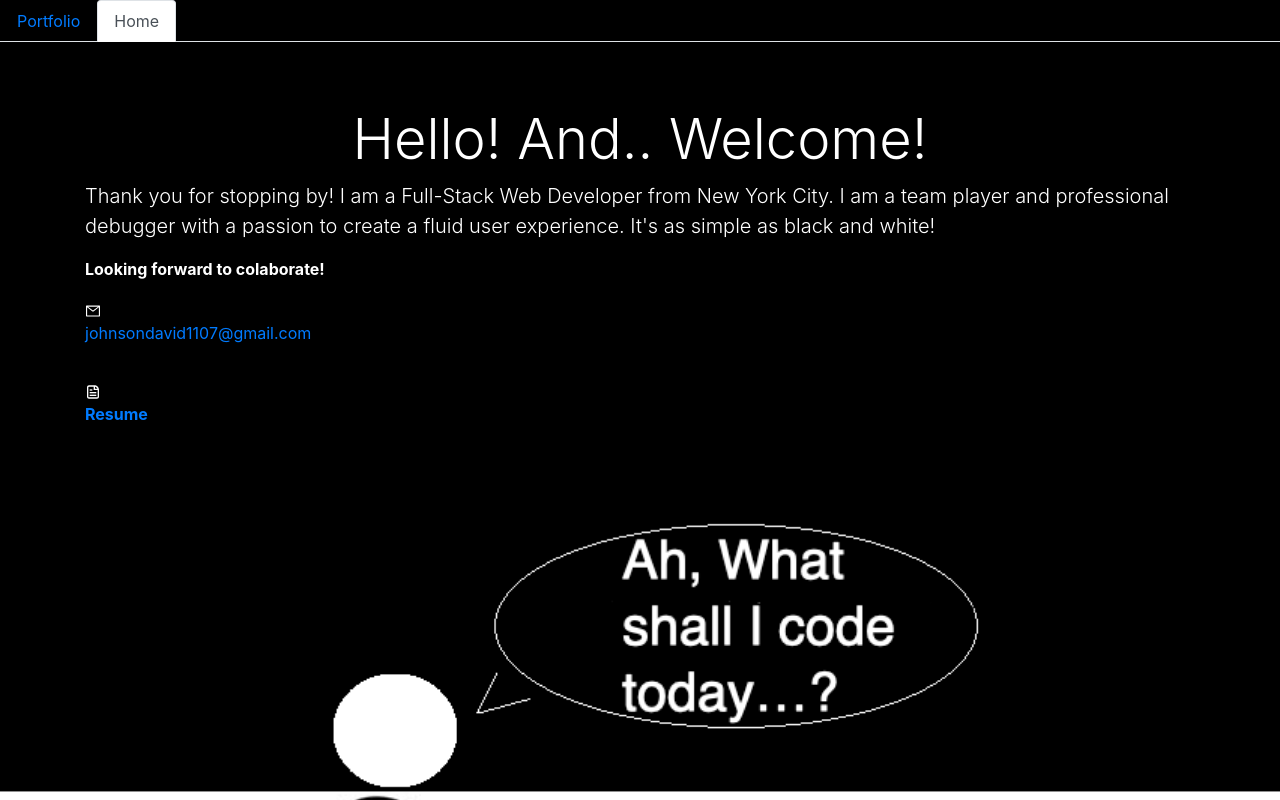
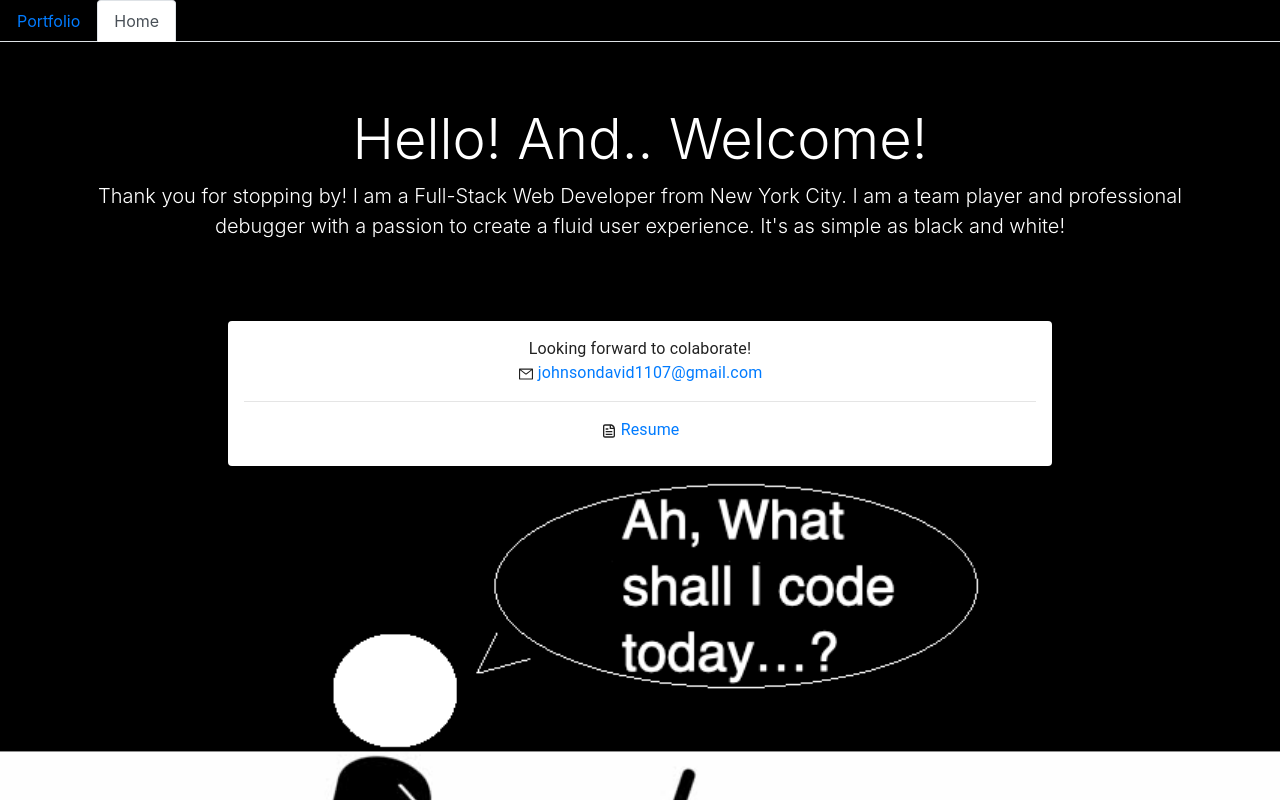
Before and after one commit to johnsondavid1107/uniosReactPortfolio, a React (Create React App) app: page / in a window 1280 px wide. Shown: the top 800 px of the page. Built offline with nearby package versions, Linux system fonts and the light colour scheme; a web font is replaced by a local one.

Commit message:
updates to the main page, changed box layout, added text to the project cards

```diff
--- a/src/App.js
+++ b/src/App.js
@@ -21,7 +21,7 @@ function App() {
         <Portfolio />
       </div> */}
         <Route exact path="/" component={Home} />
-        <Route exact path="/portfolio" component={Portfolio} />
+        <Route exact path="/uniosReactPortfolio/portfolio" component={Portfolio} />
         <Route exact path="/uniosReactPortfolio" component={Home} />
 
 
--- a/src/components/Navbar.js
+++ b/src/components/Navbar.js
@@ -27,7 +27,7 @@ function Navbar() {
                 <div className="col-12 text-center" style={styles.noPadding}>
                     <ul className="nav nav-tabs" style={styles.back}>
                         <li className="nav-item">
-                            <Link to="/portfolio" className={location.pathname === "/portfolio" ? "nav-link active" : "nav-link"} >
+                            <Link to="/uniosReactPortfolio/portfolio" className={location.pathname === "/uniosReactPortfolio/portfolio" ? "nav-link active" : "nav-link"} >
                                 Portfolio
                        </Link>
                         </li>
--- a/src/components/Projects.js
+++ b/src/components/Projects.js
@@ -27,7 +27,7 @@ function Projects() {
             border: "100px"
         },
         box: {
-            width: "300px",
+            width: "150px",
             background: "white"
 
         },
@@ -61,38 +61,36 @@ function Projects() {
             <div className="row text-center" style={styles.raiseRow}>
                 <div className="col-6 col-sm-6 col-md-4 col-xl-3" style={styles.imageTest}>
                     <a href="https://johnsondavid1107.github.io/albusterEmployeeDirectory/" target="_blank"><img src={EmployeeDirectory} alt="test" className="pic" data-aos="flip-left" style={styles.picture}></img></a>
-                    <h3 className="makeAppear" style={styles.middle}>Employee Directory</h3>
+                    <a href="https://johnsondavid1107.github.io/albusterEmployeeDirectory/" target="_blank"> <h3 className="makeAppear" style={styles.middle}>Employee Directory: React Application</h3></a>
 
                 </div>
                 <div className="col-6 col-sm-6 col-md-4 col-xl-3" style={styles.imageTest}>
                     <a href="https://hidden-stream-16175.herokuapp.com/" target="_blank"><img src={Burger} alt="test" className="pic" data-aos="flip-left" style={styles.picture}></img></a>
-                    <h3 className="makeAppear" style={styles.middle} >Eat-Da-Burga</h3>
+                    <a href="https://hidden-stream-16175.herokuapp.com/" target="_blank"><h3 className="makeAppear" style={styles.middle} >Eat-Da-Burger: Heroku</h3></a>
                 </div>
                 <div className="col-6 col-sm-6 col-md-4 col-xl-3" style={styles.imageTest}>
                     <a href="https://johnsondavid1107.github.io/EsprayDayPlanner/" target="_blank"><img src={dayPlanner} alt="test" className="pic" data-aos="flip-left" style={styles.picture}></img></a>
-                    <h3 className="makeAppear" style={styles.middle} >Day Planner</h3>
+                    <a href="https://johnsondavid1107.github.io/EsprayDayPlanner/" target="_blank"><h3 className="makeAppear" style={styles.middle} >Day Planner: Local Storage</h3></a>
                 </div>
                 <div className="col-6 col-md-4 col-xl-3" style={styles.imageTest}>
-                    <a href=" https://swinstream-fitness-tracker.herokuapp.com/
-
-"target="_blank"><img src={fitnessTracker} alt="test" className="pic" data-aos="flip-left" style={styles.picture}></img></a>
-                    <h3 className="makeAppear" style={styles.middle} >Fitness Tracker</h3>
+                    <a href=" https://swinstream-fitness-tracker.herokuapp.com/" target="_blank"><img src={fitnessTracker} alt="test" className="pic" data-aos="flip-left" style={styles.picture}></img></a>
+                    <a href=" https://swinstream-fitness-tracker.herokuapp.com/" target="_blank"><h3 className="makeAppear" style={styles.middle} >Fitness Tracker: MongoDB</h3></a>
                 </div>
                 <div className="col-6 col-md-4 col-xl-3" style={styles.imageTest}>
                     <a href="https://boiling-woodland-15894.herokuapp.com/" target="_blank"> <img src={noteTaker} alt="test" className="pic" data-aos="flip-left" style={styles.picture}></img></a>
-                    <h3 className="makeAppear" style={styles.middle} >Note Taker</h3>
+                    <a href="https://boiling-woodland-15894.herokuapp.com/" target="_blank"> <h3 className="makeAppear" style={styles.middle} >Note Taker: CRUD</h3> </a>
                 </div>
                 <div className="col-6 col-md-4 col-xl-3" style={styles.imageTest}>
                     <a href="https://johnsondavid1107.github.io/WhoseScreenIsItAnyway/" target="_blank"><img src={whoseScreen} alt="test" className="pic" data-aos="flip-left" style={styles.picture}></img></a>
-                    <h3 className="makeAppear" style={styles.middle} >Whose Screen Is It Anyway..</h3>
+                    <a href="https://johnsondavid1107.github.io/WhoseScreenIsItAnyway/" target="_blank"> <h3 className="makeAppear" style={styles.middle} >Whose Screen Is It Anyway..:Local Storage</h3></a>
                 </div>
                 <div className="col-6 col-md-4 col-xl-3" style={styles.imageTest}>
                     <a href="https://johnsondavid1107.github.io/taperWeatherApp/" target="_blank"><img src={weatherApp} alt="test" className="pic" data-aos="flip-left" style={styles.picture}></img></a>
-                    <h3 className="makeAppear" style={styles.middle} >Weather App</h3>
+                    <a href="https://johnsondavid1107.github.io/taperWeatherApp/" target="_blank"><h3 className="makeAppear" style={styles.middle} >Weather App: API</h3></a>
                 </div>
                 <div className="col-6 col-md-4 col-xl-3" style={styles.imageTest}>
                     <a href="https://pacific-harbor-27397.herokuapp.com/login" target="_blank"><img src={bookBook} alt="test" className="pic" data-aos="flip-left" style={styles.picture}></img></a>
-                    <h3 className="makeAppear" style={styles.middle} >bookBook</h3>
+                    <a href="https://pacific-harbor-27397.herokuapp.com/login" target="_blank"> <h3 className="makeAppear" style={styles.middle} >bookBook:MYSQL</h3></a>
                 </div>
 
 
@@ -103,7 +101,7 @@ function Projects() {
                     <h3 style={styles.quoteColor}>"In the city that never sleeps, Always Be Coding..." -Someone said somewhere at somepoint..</h3>
                 </div>
             </div>
-        </div>
+        </div >
 
     )
 }
--- a/src/components/portfolio.css
+++ b/src/components/portfolio.css
@@ -2,6 +2,7 @@
 .makeAppear:hover {
     opacity: 1 !important;
     background-color: white;
+    color: blue;
 
 
 
--- a/src/pages/Home.js
+++ b/src/pages/Home.js
@@ -3,6 +3,9 @@
 import stickMan from "../components/photos/stickMan.jpg"
 import { AiOutlineMail } from "react-icons/ai"
 import { CgFileDocument } from "react-icons/cg"
+import Card from "@material-ui/core/Card"
+import Typography from '@material-ui/core/Typography'
+import { CardContent } from "@material-ui/core"
 
 
 function Home() {
@@ -34,15 +37,34 @@ function Home() {
             <div className="col-12">
                 <div className="jumbotron jumbotron-fluid" style={styles.jumbotron}>
                     <div className="container">                     <h1 className="display-4 text-center">Hello!  And.. Welcome!</h1>
-                        <p className="lead">Thank you for stopping by!  I am a Full-Stack Web Developer from New York City.  I am a team player and professional debugger with a passion to create a fluid user experience.  It's as simple as black and white!</p>
-                        <strong> <p>Looking forward to colaborate!</p> </strong>
-                        <AiOutlineMail /> <a href="mailto:johnsondavid1107@gmail.com"><p>johnsondavid1107@gmail.com</p></a>
-                        <hr></hr>
-                        <CgFileDocument /> <a href="https://docs.google.com/document/d/1xZhhXB2kmWr3OvmVnIfEepLH1sXaXpLU05UmW18sRLk/edit?usp=sharing" target="_blank"><strong><p>Resume</p></strong></a>
+                        <p className="lead text-center">Thank you for stopping by!  I am a Full-Stack Web Developer from New York City.  I am a team player and professional debugger with a passion to create a fluid user experience.  It's as simple as black and white!</p>
 
                     </div>
                 </div>
             </div>
+
+        </div>
+        <div className="row">
+            <div className="col-2"></div>
+            <div className="col-8">
+                <Card>
+                    <CardContent>
+                        <Typography align={"center"}>
+                            Looking forward to colaborate!
+                                 </Typography>
+                        <Typography align={"center"}>
+                            <AiOutlineMail /> <a href="mailto:johnsondavid1107@gmail.com">johnsondavid1107@gmail.com</a>
+                        </Typography>
+                        <hr></hr>
+                        <Typography align={"center"}>
+                            <CgFileDocument /> <a href="https://docs.google.com/document/d/1xZhhXB2kmWr3OvmVnIfEepLH1sXaXpLU05UmW18sRLk/edit?usp=sharing" target="_blank">
+                                Resume</a>
+                        </Typography>
+
+                    </CardContent>
+                </Card>
+            </div>
+            <div className="col-2"></div>
 
         </div>
 
--- a/src/pages/Portfolio.js
+++ b/src/pages/Portfolio.js
@@ -76,7 +76,7 @@ function Portfolio() {
                             <div className="container">
                                 <h1 className="display-4"><strong>Technologies I also use</strong></h1>
                                 <ul>
-                                    <li style={styles.techList}> <strong>Express.JS | MongoDB | Mongoose | MySQL | Bootstrap 4 | Heroku | Git | npm | Sequelize | ORM </strong> </li>
+                                    <li style={styles.techList}> <strong>Express.JS | MongoDB | Mongoose | MySQL | Bootstrap 4 | Heroku | Git | npm | Sequelize | ORM | API | Local Storage | CRUD</strong> </li>
 
 
                                 </ul>
```
Also changed, not shown: 1 other file (tests, documents, lock files or other folders).
